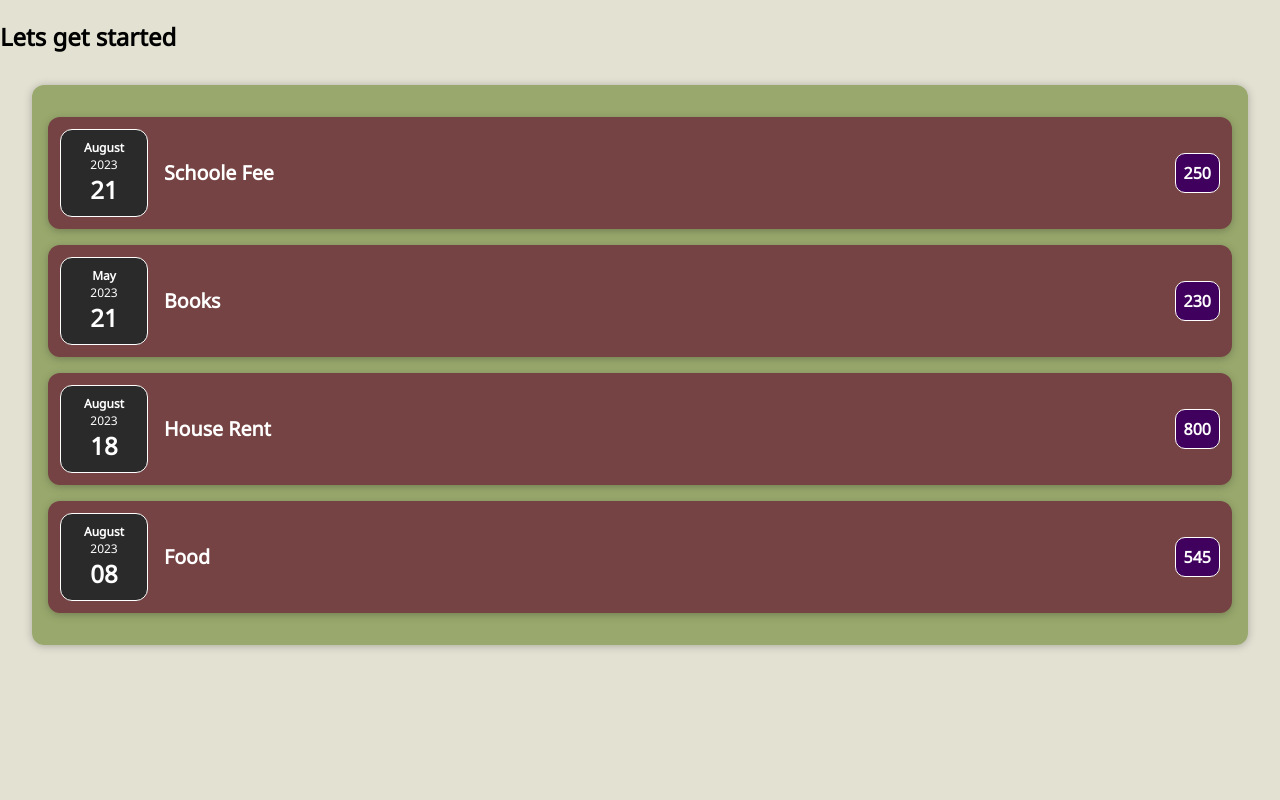
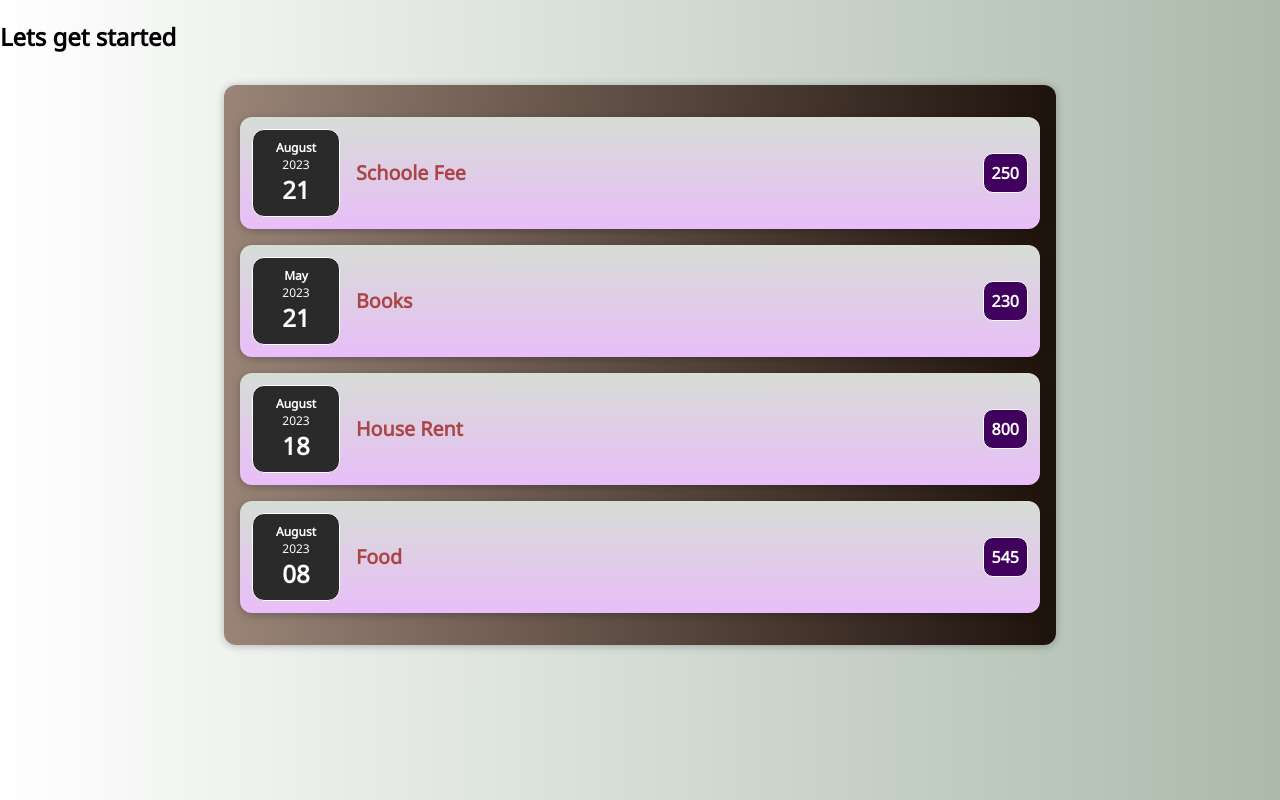
Before and after one commit to gitadityakumar/Reactjs-_-Learning, a JavaScript app in the folder first_project/: page / in a window 1280 px wide. Built offline with nearby package versions, Linux system fonts and the light colour scheme.

Commit message:
improved some css

```diff
--- a/first_project/src/Components/ExpenseItem.css
+++ b/first_project/src/Components/ExpenseItem.css
@@ -6,7 +6,15 @@
     padding: 0.75rem;
     margin: 1rem 0;
     border-radius: 12px;
-    background-color: #754343;
+    background: hsla(283, 83%, 86%, 1);
+
+        background: linear-gradient(90deg, hsla(283, 83%, 86%, 1) 0%, hsla(105, 11%, 85%, 1) 100%);
+
+        background: -moz-linear-gradient(90deg, hsla(283, 83%, 86%, 1) 0%, hsla(105, 11%, 85%, 1) 100%);
+
+        background: -webkit-linear-gradient(90deg, hsla(283, 83%, 86%, 1) 0%, hsla(105, 11%, 85%, 1) 100%);
+
+        filter: progid: DXImageTransform.Microsoft.gradient(startColorstr="#E8BDF9", endColorstr="#D8DED6", GradientType=1);
 }
 
 .expense-item_description{
@@ -25,7 +33,7 @@
     font-size: 1rem;
     flex: 1;
     margin: 0 1rem;
-    color: white;
+    color: rgb(170, 70, 70);
 }
 
 .epense-item__price {
--- a/first_project/src/Components/Expenses.css
+++ b/first_project/src/Components/Expenses.css
@@ -1,8 +1,13 @@
 .expenses {
     padding: 1rem;
-    background-color: rgba(130, 151, 76, 0.744);
+    background: #1e130c;
+        /* fallback for old browsers */
+        background: -webkit-linear-gradient(to right, #9a8478, #1e130c);
+        /* Chrome 10-25, Safari 5.1-6 */
+        background: linear-gradient(to right, #9a8478, #1e130c);
+        /* W3C, IE 10+/ Edge, Firefox 16+, Chrome 26+, Opera 12+, Safari 7+ */
     margin: 2rem auto;
-    width: 95%;
+    width: 65%;
     border-radius: 12px;
     box-shadow: 0 1px 8px rgba(0,0,0,0.25);
 }
--- a/first_project/src/Components/Expenses.js
+++ b/first_project/src/Components/Expenses.js
@@ -9,22 +9,22 @@ function Expense(props){
         date={props.item[0].date}
         title={props.item[0].title}
         amount={props.item[0].amount}
-        ></ExpenseItem>
+        />
         <ExpenseItem
         date={props.item[1].date}
         title={props.item[1].title}
         amount={props.item[1].amount}
-        ></ExpenseItem>
+        />
         <ExpenseItem
         date={props.item[2].date}
         title={props.item[2].title}
         amount={props.item[2].amount}
-        ></ExpenseItem>
+        />
         <ExpenseItem
         date={props.item[3].date}
         title={props.item[3].title}
         amount={props.item[3].amount}
-        ></ExpenseItem>
+        />
         </div>
     );
 
--- a/first_project/src/index.css
+++ b/first_project/src/index.css
@@ -10,5 +10,10 @@ html{
 
 body {
   margin: 0;
-  background-color: rgb(226, 225, 210);
+  background: #abbaab;
+    /* fallback for old browsers */
+    background: -webkit-linear-gradient(to right, #ffffff, #abbaab);
+    /* Chrome 10-25, Safari 5.1-6 */
+    background: linear-gradient(to right, #ffffff, #abbaab);
+    /* W3C, IE 10+/ Edge, Firefox 16+, Chrome 26+, Opera 12+, Safari 7+ */
 }
```
